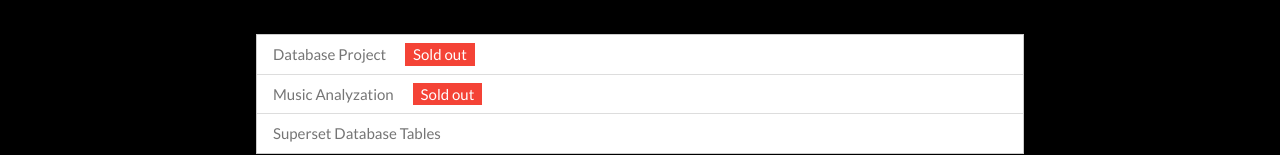
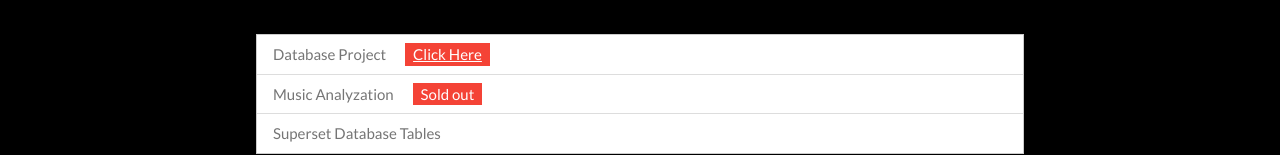
Before and after one commit to ArfanKabir/ArfanKabir.github.io, a plain HTML site: page index.html in a window 1280 px wide. Shown: the part 524-679 px from the top of the page. Drawn offline with nearby package versions, Linux system fonts and the light colour scheme.

Commit message:
Update index.html

```diff
--- a/index.html
+++ b/index.html
@@ -57,7 +57,7 @@ body {font-family: "Lato", sans-serif}
       <p class="w3-opacity w3-center"><i>Various projects, both personal, professional (that can be disclosed) and for various undergraduate classes</i></p><br>
 
       <ul class="w3-ul w3-border w3-white w3-text-grey">
-        <li class="w3-padding">Database Project <span class="w3-tag w3-red w3-margin-left">Sold out</span></li>
+        <li class="w3-padding">Database Project <span class="w3-tag w3-red w3-margin-left"><a href="https://github.com/ArfanKabir/Database-Project">Click Here</a></span></li>
         <li class="w3-padding">Music Analyzation <span class="w3-tag w3-red w3-margin-left">Sold out</span></li>
         <li class="w3-padding">Superset Database Tables <span class="w3-badge w3-right w3-margin-right"></span></li>
       </ul>
```
